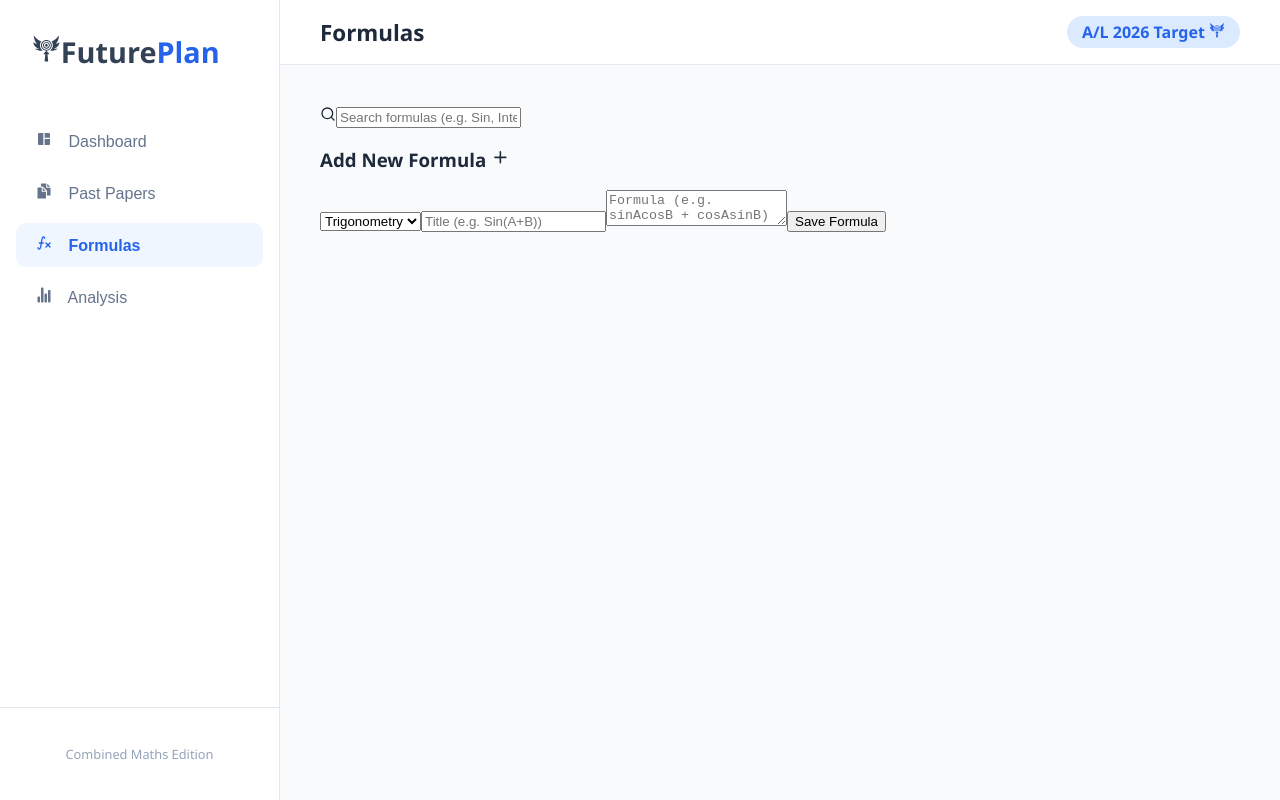
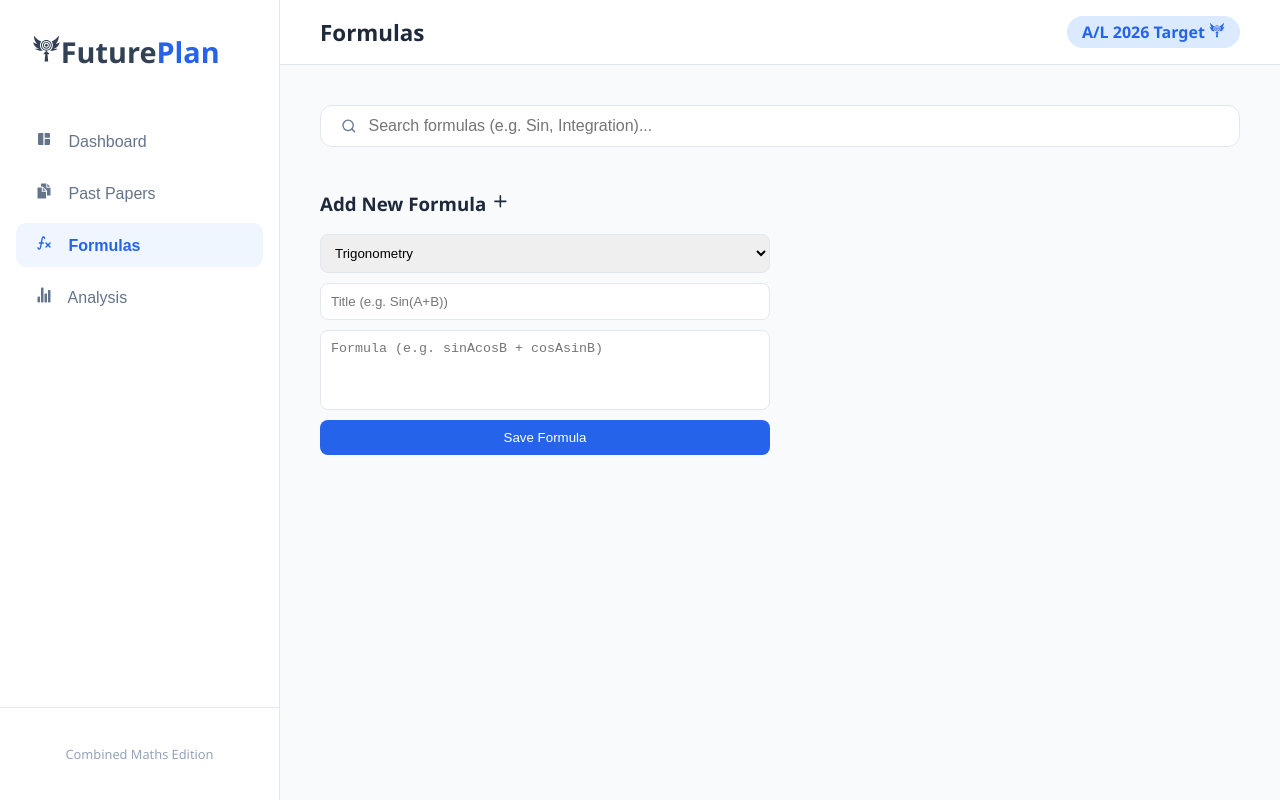
Before and after one commit to lakshan-beast/Future-Plan, a React (Vite) app: page / in a window 1280 px wide. Both pictures are taken after a click on the button "Formulas". Built offline with nearby package versions, Linux system fonts and the light colour scheme.

Commit message:
Add styles for Formulas page: implement layout for formula management and display

```diff
--- a/src/styles/main.scss
+++ b/src/styles/main.scss
@@ -432,3 +432,112 @@ body {
     }
   }
 }
+
+.formulas-page {
+  .formula-header {
+    margin-bottom: 25px;
+    .search-bar {
+      display: flex;
+      align-items: center;
+      background: white;
+      padding: 10px 20px;
+      border-radius: 12px;
+      border: 1px solid #e2e8f0;
+      gap: 10px;
+      color: #64748b;
+      input {
+        border: none;
+        outline: none;
+        width: 100%;
+        font-size: 1rem;
+      }
+    }
+  }
+
+  .formula-grid {
+    display: grid;
+    grid-template-columns: repeat(auto-fill, minmax(300px, 1fr));
+    gap: 20px;
+  }
+
+  .add-formula-card {
+    form {
+      display: flex;
+      flex-direction: column;
+      gap: 10px;
+      select,
+      input,
+      textarea {
+        padding: 10px;
+        border-radius: 8px;
+        border: 1px solid #e2e8f0;
+        outline: none;
+      }
+      textarea {
+        height: 80px;
+        resize: none;
+      }
+      button {
+        background: #2563eb;
+        color: white;
+        border: none;
+        padding: 10px;
+        border-radius: 8px;
+        cursor: pointer;
+        &:hover {
+          background: #1d4ed8;
+        }
+      }
+    }
+  }
+
+  .formula-item-card {
+    .card-header {
+      display: flex;
+      justify-content: space-between;
+      align-items: center;
+      margin-bottom: 10px;
+      .tag {
+        padding: 4px 10px;
+        border-radius: 20px;
+        font-size: 0.75rem;
+        font-weight: 700;
+        text-transform: uppercase;
+      }
+      .trigonometry {
+        background: #dcfce7;
+        color: #166534;
+      }
+      .calculus {
+        background: #fef3c7;
+        color: #92400e;
+      }
+      .algebra {
+        background: #e0f2fe;
+        color: #075985;
+      }
+      .mechanics {
+        background: #fce7f3;
+        color: #9d174d;
+      }
+      button {
+        background: none;
+        border: none;
+        color: #ef4444;
+        cursor: pointer;
+      }
+    }
+    h4 {
+      margin: 10px 0;
+      color: #1e293b;
+    }
+    .formula-content {
+      background: #f8fafc;
+      padding: 15px;
+      border-radius: 8px;
+      font-family: "Courier New", Courier, monospace;
+      font-weight: 600;
+      color: #2563eb;
+    }
+  }
+}
```
